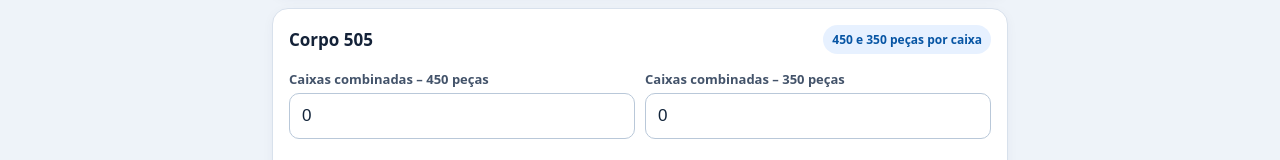
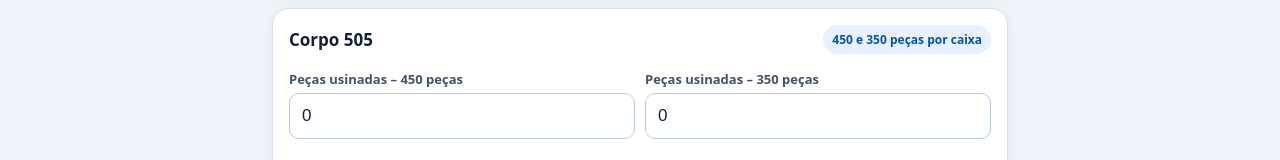
Before and after one commit to lucianorodrigueslor-pixel/Calculador-kamban, a plain HTML site: page index.html in a window 1280 px wide. Shown: the part 814-974 px from the top of the page. Drawn offline with Linux system fonts and the light colour scheme.

Commit message:
Update index.html

```diff
--- a/index.html
+++ b/index.html
@@ -1,3 +1,4 @@
+
 <!doctype html>
 <html lang="pt-BR">
 <head>
@@ -141,7 +142,7 @@ function build(){
  </div>
  <div class="grid">
  ${(x.id==="b"
-  ? [["Caixas combinadas – 450 peças","u450"],["Caixas combinadas – 350 peças","u350"],["Caixas para usinar","p"],["Caixas Kamban","k"]]
+  ? [["Peças usinadas – 450 peças","u450"],["Peças usinadas – 350 peças","u350"],["Caixas para usinar","p"],["Caixas Kamban","k"]]
   : [["Caixas usinadas","u"],["Caixas para usinar","p"],["Caixas Kamban","k"]]
  ).map(([label,s])=>`
  <div class="field">
```
